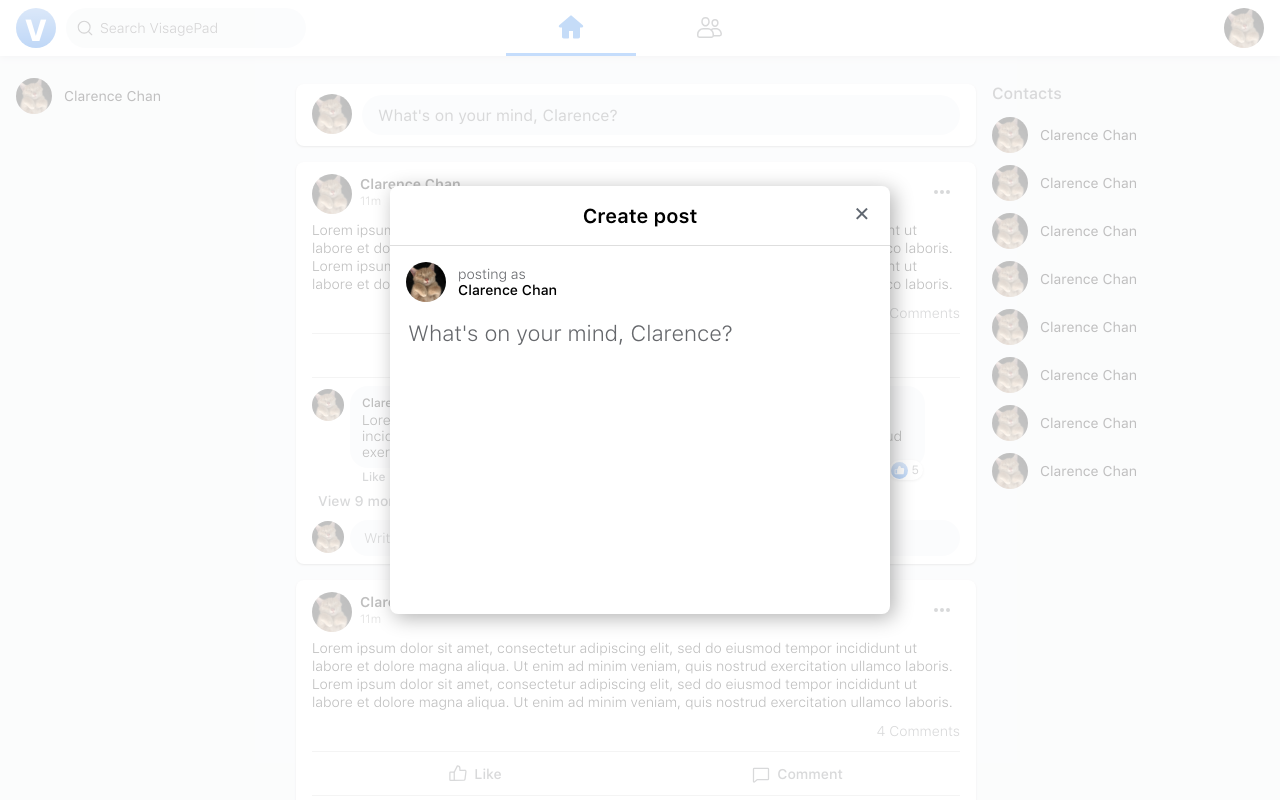
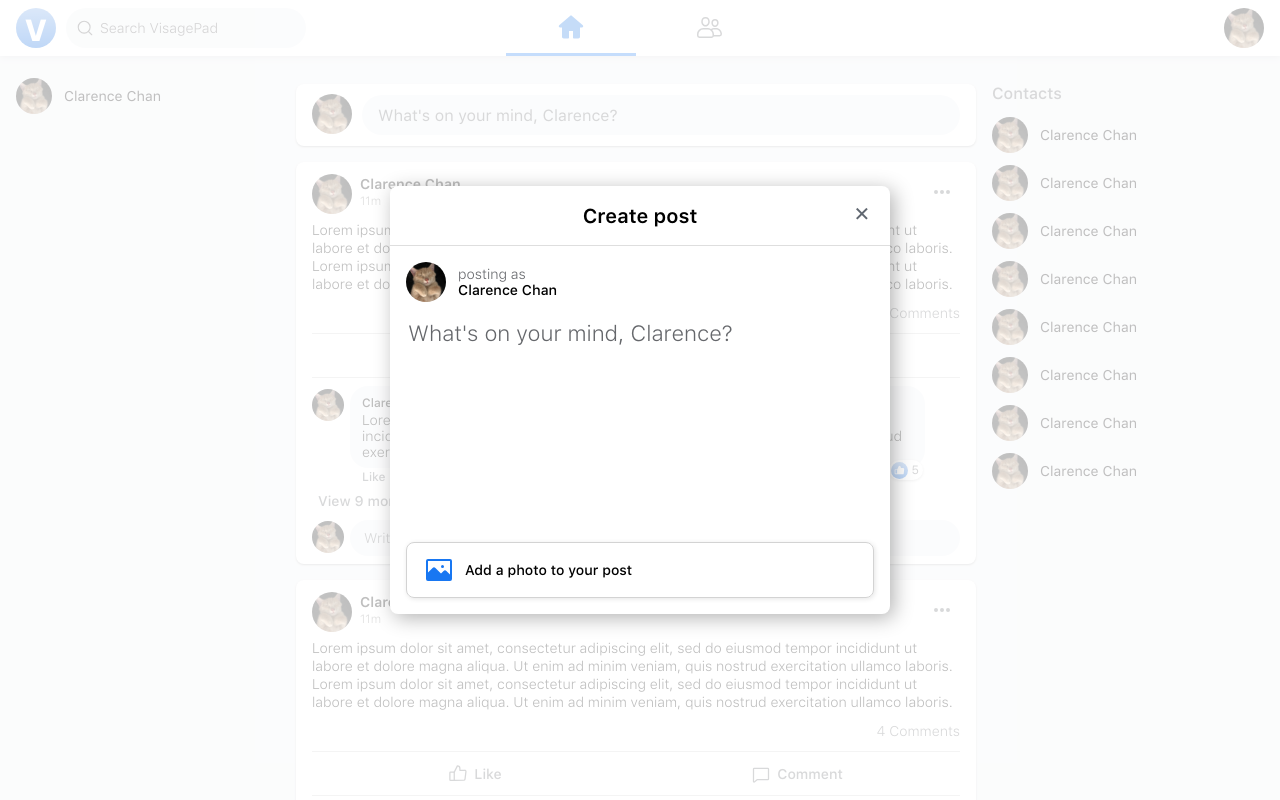
Before and after one commit to clarencechaan/visagepad-frontend, a React (Create React App) app: page / in a window 1280 px wide. Both pictures are taken after a click on the button "What's on your mind, Clarence?". Shown: the top 800 px of the page. Built offline with nearby package versions, Linux system fonts and the light colour scheme.

Commit message:
new post form

```diff
--- a/src/components/Comment.js
+++ b/src/components/Comment.js
@@ -61,6 +61,7 @@ function Comment() {
         </div>
         <div className="comment-btns">
           <button
+            type="button"
             className={"like-btn" + (isLiked ? " liked" : "")}
             onClick={handleLikeBtnClicked}
           >
--- a/src/components/FriendRequestCard.js
+++ b/src/components/FriendRequestCard.js
@@ -18,8 +18,12 @@ function FriendRequestCard() {
           </div>
           <div className="count">24 mutual friends</div>
         </div>
-        <button className="confirm-btn">Confirm</button>
-        <button className="delete-btn">Delete</button>
+        <button type="button" className="confirm-btn">
+          Confirm
+        </button>
+        <button type="button" className="delete-btn">
+          Delete
+        </button>
       </div>
     </div>
   );
--- a/src/components/LogIn.js
+++ b/src/components/LogIn.js
@@ -35,7 +35,9 @@ function LogIn() {
         </a>
         <div className="divider" />
         <div className="new-account-container">
-          <button className="new-account-btn">Create new account</button>
+          <button type="button" className="new-account-btn">
+            Create new account
+          </button>
           <SignUpForm />
         </div>
       </div>
--- a/src/components/NewPostBtn.js
+++ b/src/components/NewPostBtn.js
@@ -1,14 +1,29 @@
 import "../styles/NewPostBtn.css";
 import profilePic from "../images/profile-pic.jpeg";
+import { Image } from "phosphor-react";
+import { useRef } from "react";
 
 function NewPostBtn() {
+  const photoPreviewRef = useRef(null);
+  const photoPickerRef = useRef(null);
+
+  function handlePhotoPicked() {
+    photoPreviewRef.current.hidden = false;
+    photoPickerRef.current.hidden = true;
+  }
+
+  function handleRemovePhotoBtnClicked() {
+    photoPreviewRef.current.hidden = true;
+    photoPickerRef.current.hidden = false;
+  }
+
   return (
     <div className="NewPostBtn">
       <a href="">
         <img src={profilePic} alt="" className="new-post-btn-pfp" />
       </a>
       <div className="new-post-form-container">
-        <button className="new-post-btn" tabIndex={-1}>
+        <button type="button" className="new-post-btn" tabIndex={-1}>
           What's on your mind, Clarence?
         </button>
         <div className="new-post-form" tabIndex={-1}>
@@ -40,6 +55,42 @@ function NewPostBtn() {
                 id="post-content"
                 placeholder="What's on your mind, Clarence?"
               ></textarea>
+              <input
+                type="file"
+                name="photo"
+                id="photo-picker-input"
+                accept="image/png, image/jpeg"
+                onChange={handlePhotoPicked}
+                hidden
+              />
+              <label
+                htmlFor="photo-picker-input"
+                className="photo-picker-label"
+                ref={photoPickerRef}
+              >
+                <div className="prompt">
+                  <Image weight="fill" className="icon" />
+                  Add a photo to your post
+                </div>
+              </label>
+              <div
+                className="photo-preview-container"
+                ref={photoPreviewRef}
+                hidden
+              >
+                <img
+                  src="https://i.imgur.com/w0EF8bN.jpeg"
+                  alt=""
+                  className="photo-preview"
+                />
+                <button
+                  type="button"
+                  className="remove-btn"
+                  onClick={handleRemovePhotoBtnClicked}
+                >
+                  ✕
+                </button>
+              </div>
             </div>
           </form>
         </div>
--- a/src/components/Post.js
+++ b/src/components/Post.js
@@ -88,13 +88,18 @@ function Post() {
       </button>
       <div className="action-btns">
         <button
+          type="button"
           className={"like-btn" + (isLiked ? " liked" : "")}
           onClick={handleLikeBtnClicked}
         >
           <ThumbsUp className="icon" weight={isLiked ? "fill" : "regular"} />
           Like
         </button>
-        <button className="comment-btn" onClick={handleCommentBtnClicked}>
+        <button
+          type="button"
+          className="comment-btn"
+          onClick={handleCommentBtnClicked}
+        >
           <Chat className="icon" />
           Comment
         </button>
@@ -111,6 +116,7 @@ function Post() {
             <Comment />
           </div>
           <button
+            type="button"
             className={
               "view-more-comments-btn" + (viewingMoreComments ? " hidden" : "")
             }
--- a/src/components/SearchBar.js
+++ b/src/components/SearchBar.js
@@ -9,6 +9,7 @@ function SearchBar() {
       <div className="window">
         <div className="top-bar">
           <button
+            type="button"
             className="back-btn"
             onClick={(e) => {
               e.target.blur();
--- a/src/components/SignUpForm.js
+++ b/src/components/SignUpForm.js
@@ -50,7 +50,9 @@ function SignUpForm() {
             maxLength={24}
             required
           />
-          <button className="sign-up-btn">Sign Up</button>
+          <button type="button" className="sign-up-btn">
+            Sign Up
+          </button>
         </div>
       </form>
     </div>
--- a/src/styles/NewPostBtn.css
+++ b/src/styles/NewPostBtn.css
@@ -66,7 +66,8 @@
 
 .NewPostBtn .new-post-form form {
   width: 500px;
-  height: 428px;
+  min-height: 428px;
+  max-height: 676px;
   background-color: white;
   border-radius: 8px;
   box-shadow: 4px 4px 20px rgba(0, 0, 0, 0.3);
@@ -118,6 +119,7 @@
   padding: 16px;
   display: flex;
   flex-direction: column;
+  overflow: auto;
 }
 
 .NewPostBtn .new-post-form form .content .author-bar {
@@ -164,3 +166,72 @@
 .NewPostBtn .new-post-form form .content textarea#post-content::placeholder {
   color: rgb(101, 103, 107);
 }
+
+.NewPostBtn
+  .new-post-form
+  form
+  .content
+  textarea#post-content:focus::placeholder {
+  color: rgb(142, 142, 142);
+}
+
+.NewPostBtn .new-post-form form .photo-picker-label .prompt {
+  height: 56px;
+  border: 1px solid lightgray;
+  border-radius: 8px;
+  cursor: pointer;
+  font-family: "SFUIText-Medium";
+  box-shadow: 1px 1px 5px rgba(0, 0, 0, 0.1);
+  transition: 0.2s;
+  position: relative;
+  box-sizing: border-box;
+  display: flex;
+  align-items: center;
+  padding-left: 16px;
+}
+
+.NewPostBtn .new-post-form form .photo-picker-label .prompt:hover {
+  background-color: rgb(245, 245, 245);
+}
+
+.NewPostBtn .new-post-form form .photo-picker-label .icon {
+  color: rgb(24, 119, 242);
+  font-size: 32px;
+  margin-right: 10px;
+}
+
+.NewPostBtn .new-post-form form .photo-preview-container {
+  box-sizing: border-box;
+  padding: 10px;
+  border: 1px solid lightgray;
+  border-radius: 8px;
+  position: relative;
+  line-height: 0;
+}
+
+.NewPostBtn .new-post-form form img.photo-preview {
+  width: 100%;
+  border-radius: 8px;
+}
+
+.NewPostBtn .new-post-form form .remove-btn {
+  position: absolute;
+  width: 32px;
+  height: 32px;
+  top: 16px;
+  right: 16px;
+  padding: 0;
+  border: none;
+  max-width: 100%;
+  max-height: 100%;
+  cursor: pointer;
+  border-radius: 50%;
+  color: #606770;
+  font-size: 18px;
+  background-color: white;
+  overflow: hidden;
+}
+
+.NewPostBtn .new-post-form form .remove-btn:hover {
+  background-color: rgb(242, 242, 242);
+}
```
